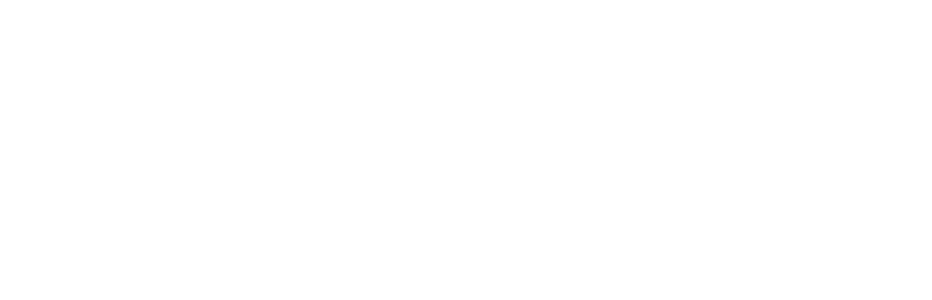
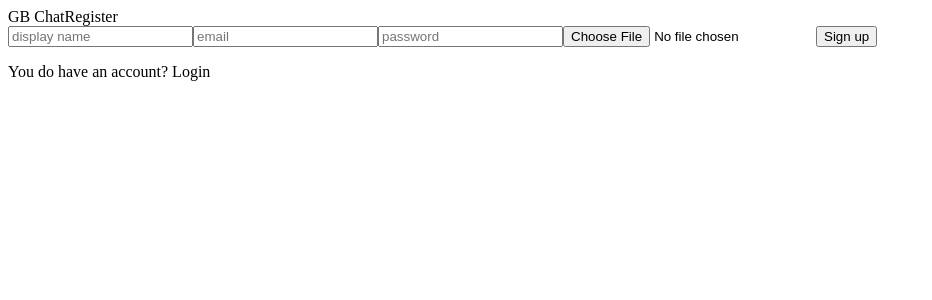
Before and after one commit to gregorybv/chat-react-firebase, a React (Create React App) app: page / in a window 1280 px wide. Shown: the top 300 px of the page, without its empty margins (0-932 px from the left). Built offline with nearby package versions, Linux system fonts and the light colour scheme.

Commit message:
add scss

```diff
--- a/package.json
+++ b/package.json
@@ -9,6 +9,7 @@
     "react": "^18.2.0",
     "react-dom": "^18.2.0",
     "react-scripts": "5.0.1",
+    "sass": "^1.58.3",
     "web-vitals": "^2.1.4"
   },
   "scripts": {
--- a/src/App.css
+++ /dev/null
@@ -1,38 +0,0 @@
-.App {
-  text-align: center;
-}
-
-.App-logo {
-  height: 40vmin;
-  pointer-events: none;
-}
-
-@media (prefers-reduced-motion: no-preference) {
-  .App-logo {
-    animation: App-logo-spin infinite 20s linear;
-  }
-}
-
-.App-header {
-  background-color: #282c34;
-  min-height: 100vh;
-  display: flex;
-  flex-direction: column;
-  align-items: center;
-  justify-content: center;
-  font-size: calc(10px + 2vmin);
-  color: white;
-}
-
-.App-link {
-  color: #61dafb;
-}
-
-@keyframes App-logo-spin {
-  from {
-    transform: rotate(0deg);
-  }
-  to {
-    transform: rotate(360deg);
-  }
-}
--- a/src/App.js
+++ b/src/App.js
@@ -1,12 +1,12 @@
-
-import './App.css';
+import Register from "./pages/Register"
+import "./style.scss"
 
 function App() {
   return (
-    <div >
-
+    <div>
+      <Register />
     </div>
-  );
+  )
 }
 
-export default App;
+export default App
--- a/src/index.css
+++ /dev/null
@@ -1,13 +0,0 @@
-body {
-  margin: 0;
-  font-family: -apple-system, BlinkMacSystemFont, 'Segoe UI', 'Roboto', 'Oxygen',
-    'Ubuntu', 'Cantarell', 'Fira Sans', 'Droid Sans', 'Helvetica Neue',
-    sans-serif;
-  -webkit-font-smoothing: antialiased;
-  -moz-osx-font-smoothing: grayscale;
-}
-
-code {
-  font-family: source-code-pro, Menlo, Monaco, Consolas, 'Courier New',
-    monospace;
-}
--- a/src/index.js
+++ b/src/index.js
@@ -1,6 +1,5 @@
 import React from 'react';
 import ReactDOM from 'react-dom/client';
-import './index.css';
 import App from './App';
 
 const root = ReactDOM.createRoot(document.getElementById('root'));
--- /dev/null
+++ b/src/pages/Register.jsx
@@ -0,0 +1,22 @@
+import React from "react"
+
+const Register = () => {
+  return (
+    <div className='formContainer'>
+      <div className='formWrapper'>
+        <span className="logo">GB Chat</span>
+        <span className="title">Register</span>
+        <form>
+          <input type='text' placeholder="display name"/>
+          <input type='email' placeholder="email"/>
+          <input type='password' placeholder="password"/>
+          <input type='file' />
+          <button>Sign up</button>
+        </form>
+        <p>You do have an account? Login</p>
+      </div>
+    </div>
+  )
+}
+
+export default Register
```
Also changed, not shown: src/pages/Home.jsx (added, +9 -0 lines), src/pages/Login.jsx (added, +9 -0 lines), src/style.scss (added), 1 other file (tests, documents, lock files or other folders).
